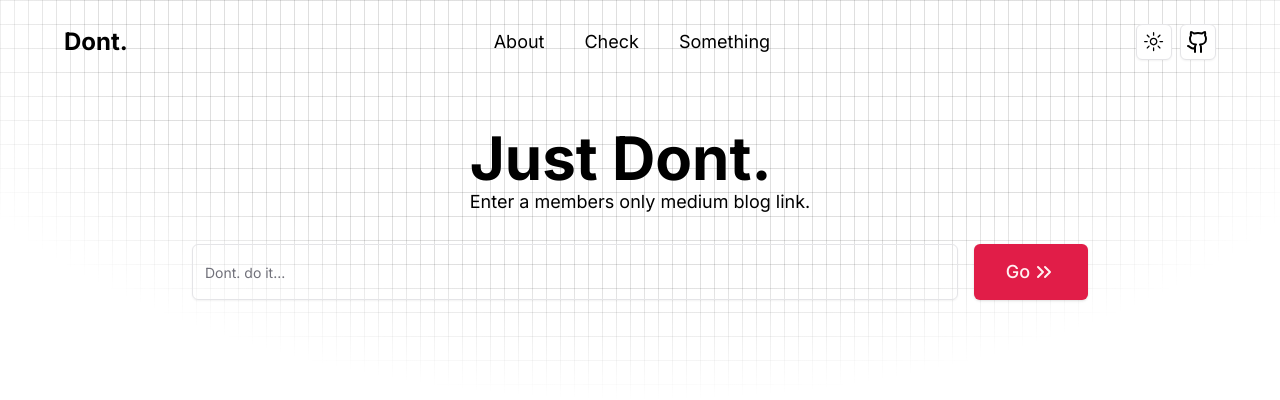
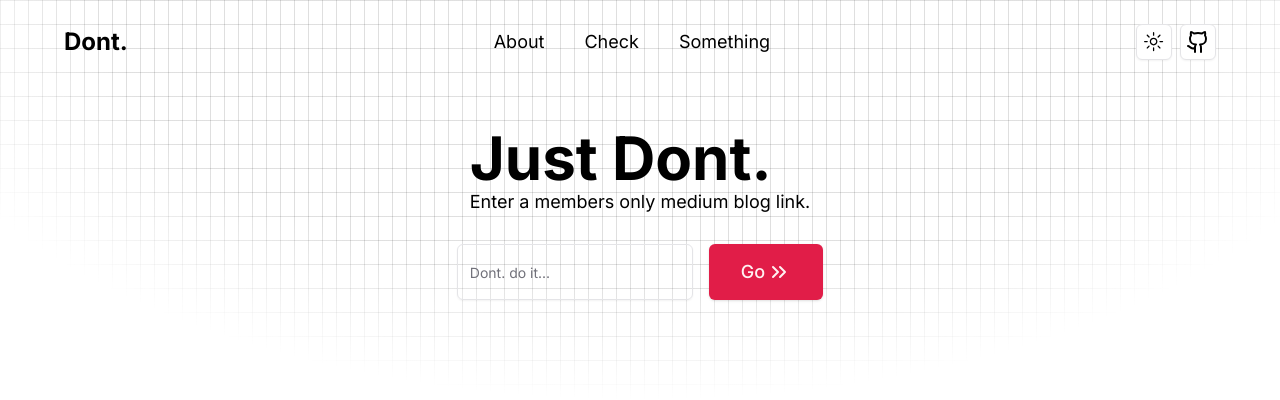
Before and after one commit to BlitZSenpai/Dont, a Next.js app: page / in a window 1280 px wide. Shown: the top 400 px of the page. Built offline with nearby package versions, Linux system fonts and the light colour scheme.

Commit message:
proper zod validation and changes

```diff
--- a/package.json
+++ b/package.json
@@ -9,8 +9,10 @@
     "lint": "next lint"
   },
   "dependencies": {
+    "@hookform/resolvers": "^3.9.0",
     "@radix-ui/react-dropdown-menu": "^2.0.6",
     "@radix-ui/react-icons": "^1.3.0",
+    "@radix-ui/react-label": "^2.1.0",
     "@radix-ui/react-slot": "^1.0.2",
     "@radix-ui/react-tooltip": "^1.0.7",
     "class-variance-authority": "^0.7.0",
@@ -20,8 +22,10 @@
     "next-themes": "^0.2.1",
     "react": "^18",
     "react-dom": "^18",
+    "react-hook-form": "^7.53.0",
     "tailwind-merge": "^2.2.0",
-    "tailwindcss-animate": "^1.0.7"
+    "tailwindcss-animate": "^1.0.7",
+    "zod": "^3.23.8"
   },
   "devDependencies": {
     "@types/node": "^20",
--- a/src/components/form.tsx
+++ b/src/components/form.tsx
@@ -3,36 +3,67 @@
 import { CACHE_END, CACHE_URL } from "@/lib/utils";
 import Image from "next/image";
 import { useRouter } from "next/navigation";
-import { useState } from "react";
+import { useCallback, useState } from "react";
 import { Button } from "./ui/button";
 import { Input } from "./ui/input";
 import { ChevronsRight } from "lucide-react";
+import { zodResolver } from "@hookform/resolvers/zod";
+import { useForm } from "react-hook-form";
+import { z } from "zod";
+import { Form, FormControl, FormDescription, FormField, FormItem, FormLabel, FormMessage } from "./ui/form";
+
+const formSchema = z.object({
+  value: z
+    .string()
+    .min(2, {
+      message: "URL must be at least 2 characters.",
+    })
+    .regex(/^https:\/\/medium\.com\//, {
+      message: "URL must be a medium article.",
+    }),
+});
+
+type UrlType = z.infer<typeof formSchema>;
 
 export const FormComponent = () => {
   const router = useRouter();
-  const [value, setValue] = useState("");
 
+  const onSubmit = useCallback(
+    (value: UrlType) => {
       const redirectValue = CACHE_URL + value + CACHE_END;
+      router.push(`${redirectValue}`);
+    },
+    [router]
+  );
 
-  const HandleSubmit = (e: React.FormEvent<HTMLFormElement>) => {
-    e.preventDefault();
-    router.push(`${redirectValue}`);
-    setValue("");
-  };
+  const form = useForm<UrlType>({
+    resolver: zodResolver(formSchema),
+    defaultValues: {
+      value: "",
+    },
+  });
 
   return (
+    <Form {...form}>
       <form
-      onSubmit={HandleSubmit}
-      className="flex justify-center h-full w-full max-w-4xl gap-4 px-6 md:px-14 lg:px-0 ">
-      <Input
-        onChange={(e) => setValue(e.target.value)}
-        value={value}
-        placeholder="Dont. do it..."
-        className="h-14"
+        onSubmit={form.handleSubmit(onSubmit)}
+        className="flex justify-center h-full w-full max-w-4xl gap-4 px-6 md:px-14 lg:px-0">
+        <FormField
+          control={form.control}
+          name="value"
+          render={({ field }) => (
+            <FormItem>
+              <FormControl>
+                <Input placeholder="Dont. do it..." className="h-14" {...field} />
+              </FormControl>
+              <FormMessage />
+            </FormItem>
+          )}
         />
         <Button className="h-14 text-lg" size="lg">
           Go <ChevronsRight className="w-6 h-6 ml-[2px]" />
         </Button>
       </form>
+    </Form>
   );
 };
--- /dev/null
+++ b/src/components/ui/form.tsx
@@ -0,0 +1,178 @@
+"use client"
+
+import * as React from "react"
+import * as LabelPrimitive from "@radix-ui/react-label"
+import { Slot } from "@radix-ui/react-slot"
+import {
+  Controller,
+  ControllerProps,
+  FieldPath,
+  FieldValues,
+  FormProvider,
+  useFormContext,
+} from "react-hook-form"
+
+import { cn } from "@/lib/utils"
+import { Label } from "@/components/ui/label"
+
+const Form = FormProvider
+
+type FormFieldContextValue<
+  TFieldValues extends FieldValues = FieldValues,
+  TName extends FieldPath<TFieldValues> = FieldPath<TFieldValues>
+> = {
+  name: TName
+}
+
+const FormFieldContext = React.createContext<FormFieldContextValue>(
+  {} as FormFieldContextValue
+)
+
+const FormField = <
+  TFieldValues extends FieldValues = FieldValues,
+  TName extends FieldPath<TFieldValues> = FieldPath<TFieldValues>
+>({
+  ...props
+}: ControllerProps<TFieldValues, TName>) => {
+  return (
+    <FormFieldContext.Provider value={{ name: props.name }}>
+      <Controller {...props} />
+    </FormFieldContext.Provider>
+  )
+}
+
+const useFormField = () => {
+  const fieldContext = React.useContext(FormFieldContext)
+  const itemContext = React.useContext(FormItemContext)
+  const { getFieldState, formState } = useFormContext()
+
+  const fieldState = getFieldState(fieldContext.name, formState)
+
+  if (!fieldContext) {
+    throw new Error("useFormField should be used within <FormField>")
+  }
+
+  const { id } = itemContext
+
+  return {
+    id,
+    name: fieldContext.name,
+    formItemId: `${id}-form-item`,
+    formDescriptionId: `${id}-form-item-description`,
+    formMessageId: `${id}-form-item-message`,
+    ...fieldState,
+  }
+}
+
+type FormItemContextValue = {
+  id: string
+}
+
+const FormItemContext = React.createContext<FormItemContextValue>(
+  {} as FormItemContextValue
+)
+
+const FormItem = React.forwardRef<
+  HTMLDivElement,
+  React.HTMLAttributes<HTMLDivElement>
+>(({ className, ...props }, ref) => {
+  const id = React.useId()
+
+  return (
+    <FormItemContext.Provider value={{ id }}>
+      <div ref={ref} className={cn("space-y-2", className)} {...props} />
+    </FormItemContext.Provider>
+  )
+})
+FormItem.displayName = "FormItem"
+
+const FormLabel = React.forwardRef<
+  React.ElementRef<typeof LabelPrimitive.Root>,
+  React.ComponentPropsWithoutRef<typeof LabelPrimitive.Root>
+>(({ className, ...props }, ref) => {
+  const { error, formItemId } = useFormField()
+
+  return (
+    <Label
+      ref={ref}
+      className={cn(error && "text-destructive", className)}
+      htmlFor={formItemId}
+      {...props}
+    />
+  )
+})
+FormLabel.displayName = "FormLabel"
+
+const FormControl = React.forwardRef<
+  React.ElementRef<typeof Slot>,
+  React.ComponentPropsWithoutRef<typeof Slot>
+>(({ ...props }, ref) => {
+  const { error, formItemId, formDescriptionId, formMessageId } = useFormField()
+
+  return (
+    <Slot
+      ref={ref}
+      id={formItemId}
+      aria-describedby={
+        !error
+          ? `${formDescriptionId}`
+          : `${formDescriptionId} ${formMessageId}`
+      }
+      aria-invalid={!!error}
+      {...props}
+    />
+  )
+})
+FormControl.displayName = "FormControl"
+
+const FormDescription = React.forwardRef<
+  HTMLParagraphElement,
+  React.HTMLAttributes<HTMLParagraphElement>
+>(({ className, ...props }, ref) => {
+  const { formDescriptionId } = useFormField()
+
+  return (
+    <p
+      ref={ref}
+      id={formDescriptionId}
+      className={cn("text-[0.8rem] text-muted-foreground", className)}
+      {...props}
+    />
+  )
+})
+FormDescription.displayName = "FormDescription"
+
+const FormMessage = React.forwardRef<
+  HTMLParagraphElement,
+  React.HTMLAttributes<HTMLParagraphElement>
+>(({ className, children, ...props }, ref) => {
+  const { error, formMessageId } = useFormField()
+  const body = error ? String(error?.message) : children
+
+  if (!body) {
+    return null
+  }
+
+  return (
+    <p
+      ref={ref}
+      id={formMessageId}
+      className={cn("text-[0.8rem] font-medium text-destructive", className)}
+      {...props}
+    >
+      {body}
+    </p>
+  )
+})
+FormMessage.displayName = "FormMessage"
+
+export {
+  useFormField,
+  Form,
+  FormItem,
+  FormLabel,
+  FormControl,
+  FormDescription,
+  FormMessage,
+  FormField,
+}
--- /dev/null
+++ b/src/components/ui/label.tsx
@@ -0,0 +1,26 @@
+"use client"
+
+import * as React from "react"
+import * as LabelPrimitive from "@radix-ui/react-label"
+import { cva, type VariantProps } from "class-variance-authority"
+
+import { cn } from "@/lib/utils"
+
+const labelVariants = cva(
+  "text-sm font-medium leading-none peer-disabled:cursor-not-allowed peer-disabled:opacity-70"
+)
+
+const Label = React.forwardRef<
+  React.ElementRef<typeof LabelPrimitive.Root>,
+  React.ComponentPropsWithoutRef<typeof LabelPrimitive.Root> &
+    VariantProps<typeof labelVariants>
+>(({ className, ...props }, ref) => (
+  <LabelPrimitive.Root
+    ref={ref}
+    className={cn(labelVariants(), className)}
+    {...props}
+  />
+))
+Label.displayName = LabelPrimitive.Root.displayName
+
+export { Label }
```
Also changed, not shown: 1 other file (tests, documents, lock files or other folders). Lines whose indentation alone changed are shown as unchanged.
